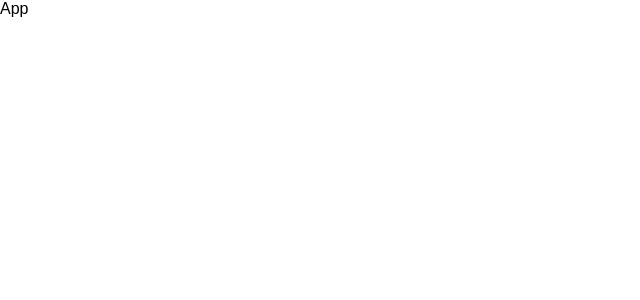
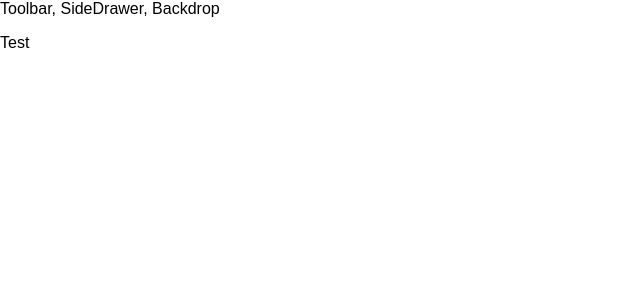
Before and after one commit to amovsisyan/burger-react-app, a React app: page / in a window 1280 px wide. Shown: the top 300 px of the page, without its empty margins (0-640 px from the left). Built offline with nearby package versions, Linux system fonts and the light colour scheme.

Commit message:
added layout component

```diff
--- a/src/App.js
+++ b/src/App.js
@@ -1,10 +1,13 @@
 import React, { Component } from 'react';
+import Layout from './components/Layout/Layout';
 
 class App extends Component {
   render() {
     return (
       <div>
-          App
+          <Layout>
+            <p>Test</p>
+          </Layout>
       </div>
     );
   }
--- /dev/null
+++ b/src/components/Layout/Layout.js
@@ -0,0 +1,15 @@
+import React from 'react';
+import Aux from '../../hoc/Aux'
+
+const layout = (props) => {
+    return (
+        <Aux>
+            <div>Toolbar, SideDrawer, Backdrop</div>
+            <main>
+                {props.children}
+            </main>
+        </Aux>
+    )
+};
+
+export default layout;
--- /dev/null
+++ b/src/hoc/Aux.js
@@ -0,0 +1,3 @@
+const aux = (props) => props.children;
+
+export default aux;
```
